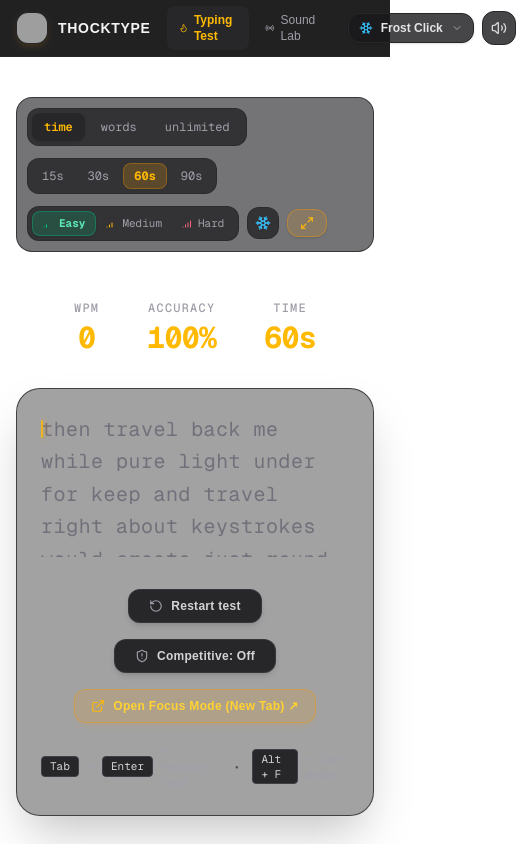
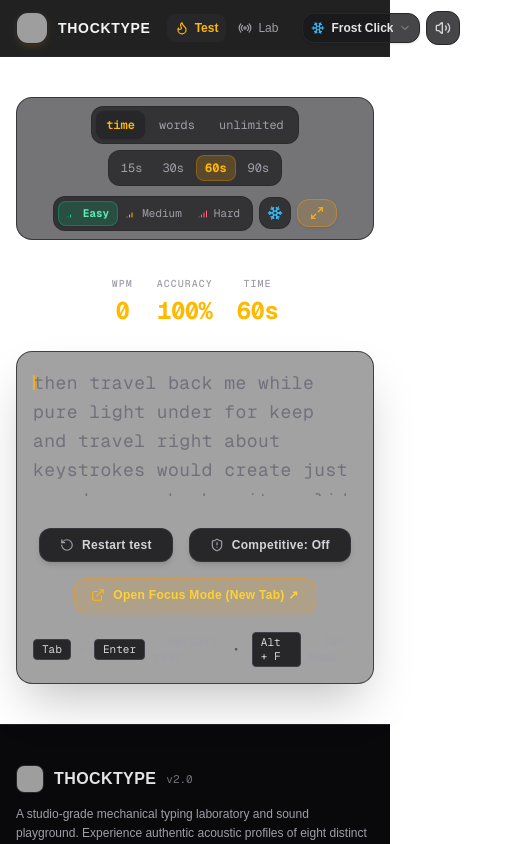
Before and after one commit to Aaryanbanskota/THOCKTYPE, a Next.js app: page /test in a window 390 px wide. Shown: the top 844 px of the page, 516 px wide, since content can reach past the window. Built offline with nearby package versions, Linux system fonts and the light colour scheme; grey boxes are pictures that could not be loaded.

Commit message:
feat: make entire site fully responsive across mobile, tablet, laptop, and desktop

```diff
--- a/src/components/Footer.tsx
+++ b/src/components/Footer.tsx
@@ -17,7 +17,7 @@ export function Footer() {
   return (
     <footer className="w-full border-t border-zinc-800/80 bg-zinc-950 text-zinc-400 py-10 mt-auto">
       <div className="max-w-7xl mx-auto px-4 sm:px-6 lg:px-8">
-        <div className="grid grid-cols-1 md:grid-cols-4 gap-8 pb-8 border-b border-zinc-800/60">
+        <div className="grid grid-cols-1 sm:grid-cols-2 md:grid-cols-4 gap-6 sm:gap-8 pb-8 border-b border-zinc-800/60">
 
           {/* Col 1: About */}
           <div className="md:col-span-2 space-y-3">
@@ -94,7 +94,7 @@ export function Footer() {
         </div>
 
         <div className="pt-6 flex flex-col sm:flex-row items-center justify-between gap-4 text-xs text-zinc-500">
-          <p>© 2026 THOCKTYPE • Open mechanical typing laboratory. No sign-up required.</p>
+          <p className="text-center sm:text-left">© 2026 THOCKTYPE • Open mechanical typing laboratory. No sign-up required.</p>
           <div className="flex items-center gap-4">
             <Link href="/test" className="hover:text-zinc-300">Typing Test</Link>
             <span>•</span>
--- a/src/components/Header.tsx
+++ b/src/components/Header.tsx
@@ -85,25 +85,25 @@ export function Header() {
         <nav className="flex items-center gap-1 text-xs font-medium text-zinc-400">
           <Link
             href="/test"
-            className={`px-3 py-1.5 rounded-lg transition-colors flex items-center gap-1.5 ${
+            className={`px-2 xs:px-3 py-1.5 rounded-lg transition-colors flex items-center gap-1.5 ${
               pathname === '/test'
                 ? 'bg-zinc-800/90 text-amber-400 font-semibold'
                 : 'hover:text-zinc-200 hover:bg-zinc-900/60'
             }`}
           >
             <Flame className="w-3.5 h-3.5" />
-            <span>Typing Test</span>
+            <span><span className="hidden xs:inline">Typing </span>Test</span>
           </Link>
           <Link
             href="/sounds"
-            className={`px-3 py-1.5 rounded-lg transition-colors flex items-center gap-1.5 ${
+            className={`px-2 xs:px-3 py-1.5 rounded-lg transition-colors flex items-center gap-1.5 ${
               pathname === '/sounds'
                 ? 'bg-zinc-800/90 text-amber-400 font-semibold'
                 : 'hover:text-zinc-200 hover:bg-zinc-900/60'
             }`}
           >
             <Radio className="w-3.5 h-3.5" />
-            <span>Sound Lab</span>
+            <span><span className="hidden xs:inline">Sound </span>Lab</span>
           </Link>
           <Link
             href="/#lineup"
@@ -115,7 +115,7 @@ export function Header() {
         </nav>
 
         {/* Right: Clean Compact Controls (Switch Selector + Sound Popover) */}
-        <div className="flex items-center gap-2">
+        <div className="flex items-center gap-1.5 sm:gap-2">
 
           {/* 1. Compact Switch Selector Pill */}
           <div className="relative" ref={switchMenuRef}>
@@ -125,7 +125,7 @@ export function Header() {
                 setIsSwitchMenuOpen(!isSwitchMenuOpen);
                 setIsAudioMenuOpen(false);
               }}
-              className="flex items-center gap-2 px-2.5 py-1.5 rounded-xl bg-zinc-900/80 hover:bg-zinc-800/80 border border-zinc-800 text-xs text-zinc-200 transition-all shadow-sm"
+              className="flex items-center gap-1.5 sm:gap-2 px-2 sm:px-2.5 py-1.5 rounded-xl bg-zinc-900/80 hover:bg-zinc-800/80 border border-zinc-800 text-xs text-zinc-200 transition-all shadow-sm cursor-pointer"
               title="Change mechanical switch sound"
             >
               <SwitchIcon
@@ -133,7 +133,7 @@ export function Header() {
                 className="w-3.5 h-3.5 shrink-0"
                 style={{ color: currentProfile?.color }}
               />
-              <span className="font-semibold text-zinc-200 text-xs max-w-[100px] sm:max-w-[130px] truncate">
+              <span className="font-semibold text-zinc-200 text-xs max-w-[65px] xs:max-w-[100px] sm:max-w-[130px] truncate">
                 {currentProfile?.name}
               </span>
               <ChevronDown className="w-3 h-3 text-zinc-400 shrink-0" />
@@ -141,7 +141,7 @@ export function Header() {
 
             {/* Switch Selection Popover */}
             {isSwitchMenuOpen && (
-              <div className="absolute right-0 mt-2 w-72 rounded-2xl bg-zinc-900/95 backdrop-blur-xl border border-zinc-800 p-2 shadow-2xl z-50 animate-in fade-in zoom-in-95 duration-100">
+              <div className="absolute right-0 mt-2 w-[calc(100vw-1.5rem)] max-w-xs sm:w-72 rounded-2xl bg-zinc-900/95 backdrop-blur-xl border border-zinc-800 p-2 shadow-2xl z-50 animate-in fade-in zoom-in-95 duration-100 max-h-[80vh] overflow-y-auto">
                 <div className="px-2.5 py-1.5 mb-1.5 flex items-center justify-between border-b border-zinc-800/80">
                   <span className="text-[11px] font-semibold text-zinc-400 uppercase tracking-wider">
                     Select Mechanical Switch
@@ -149,7 +149,7 @@ export function Header() {
                   <button
                     type="button"
                     onClick={() => setIsSwitchMenuOpen(false)}
-                    className="text-zinc-500 hover:text-zinc-300"
+                    className="text-zinc-500 hover:text-zinc-300 cursor-pointer"
                   >
                     <X className="w-3.5 h-3.5" />
                   </button>
@@ -168,7 +168,7 @@ export function Header() {
                           setIsSwitchMenuOpen(false);
                           playKey('KeyF', id);
                         }}
-                        className={`w-full flex items-center justify-between px-2.5 py-2 rounded-xl text-left text-xs transition-all ${
+                        className={`w-full flex items-center justify-between px-2.5 py-2 rounded-xl text-left text-xs transition-all cursor-pointer ${
                           isSelected
                             ? 'bg-zinc-800 text-zinc-100 font-semibold ring-1 ring-zinc-700'
                             : 'text-zinc-300 hover:bg-zinc-800/60'
@@ -204,7 +204,7 @@ export function Header() {
                 setIsAudioMenuOpen(!isAudioMenuOpen);
                 setIsSwitchMenuOpen(false);
               }}
-              className={`p-2 rounded-xl border transition-all ${
+              className={`p-2 rounded-xl border transition-all cursor-pointer ${
                 isAudioMenuOpen
                   ? 'bg-amber-500/20 border-amber-500/40 text-amber-400 shadow-md'
                   : 'bg-zinc-900/80 hover:bg-zinc-800/80 border-zinc-800 text-zinc-300'
@@ -220,7 +220,7 @@ export function Header() {
 
             {/* Audio Controls Popover */}
             {isAudioMenuOpen && (
-              <div className="absolute right-0 mt-2 w-72 rounded-2xl bg-zinc-900/95 backdrop-blur-xl border border-zinc-800 p-4 shadow-2xl z-50 animate-in fade-in zoom-in-95 duration-100 space-y-4">
+              <div className="absolute right-0 mt-2 w-[calc(100vw-1.5rem)] max-w-xs sm:w-72 rounded-2xl bg-zinc-900/95 backdrop-blur-xl border border-zinc-800 p-4 shadow-2xl z-50 animate-in fade-in zoom-in-95 duration-100 space-y-4">
 
                 {/* Header */}
                 <div className="flex items-center justify-between pb-2 border-b border-zinc-800">
--- a/src/components/TypingTest.tsx
+++ b/src/components/TypingTest.tsx
@@ -500,14 +500,16 @@ Benchmark verified: ${window.location.origin}`;
     <div className="w-full max-w-4xl mx-auto flex flex-col items-center">
 
       {/* Test Config Toolbar (Mode, Time / Words, Sound Switcher & Focus Mode CTA) */}
-      <div className="w-full flex flex-wrap items-center justify-between gap-3 mb-8 bg-zinc-900/60 p-2.5 rounded-2xl border border-zinc-800/80 backdrop-blur-sm">
+      <div className="w-full flex flex-col md:flex-row items-center justify-between gap-2.5 sm:gap-3 mb-6 sm:mb-8 bg-zinc-900/60 p-2 sm:p-2.5 rounded-2xl border border-zinc-800/80 backdrop-blur-sm">
 
+        {/* Left Section: Mode Selector + Sub-options */}
+        <div className="flex flex-wrap items-center justify-center sm:justify-start gap-1.5 sm:gap-2">
           {/* Mode Selector (Time, Words, Unlimited) */}
           <div className="flex items-center gap-1 bg-zinc-950/60 p-1 rounded-xl border border-zinc-800/60 text-xs font-mono">
             <button
               type="button"
               onClick={() => { setMode('time'); resetTest(); }}
-            className={`px-3 py-1.5 rounded-lg transition-all ${
+              className={`px-2.5 sm:px-3 py-1.5 rounded-lg transition-all cursor-pointer ${
                 mode === 'time'
                   ? 'bg-zinc-800 text-amber-400 font-semibold shadow-sm'
                   : 'text-zinc-400 hover:text-zinc-200'
@@ -518,7 +520,7 @@ Benchmark verified: ${window.location.origin}`;
             <button
               type="button"
               onClick={() => { setMode('words'); resetTest(); }}
-            className={`px-3 py-1.5 rounded-lg transition-all ${
+              className={`px-2.5 sm:px-3 py-1.5 rounded-lg transition-all cursor-pointer ${
                 mode === 'words'
                   ? 'bg-zinc-800 text-amber-400 font-semibold shadow-sm'
                   : 'text-zinc-400 hover:text-zinc-200'
@@ -529,7 +531,7 @@ Benchmark verified: ${window.location.origin}`;
             <button
               type="button"
               onClick={() => { setMode('unlimited'); resetTest(); }}
-            className={`px-3 py-1.5 rounded-lg transition-all ${
+              className={`px-2.5 sm:px-3 py-1.5 rounded-lg transition-all cursor-pointer ${
                 mode === 'unlimited'
                   ? 'bg-zinc-800 text-amber-400 font-semibold shadow-sm'
                   : 'text-zinc-400 hover:text-zinc-200'
@@ -547,7 +549,7 @@ Benchmark verified: ${window.location.origin}`;
                   key={sec}
                   type="button"
                   onClick={() => { setDuration(sec); resetTest(); }}
-                className={`px-2.5 py-1 rounded-lg transition-all ${
+                  className={`px-2 sm:px-2.5 py-1 rounded-lg transition-all cursor-pointer ${
                     duration === sec
                       ? 'bg-amber-500/20 text-amber-400 font-bold border border-amber-500/30'
                       : 'text-zinc-400 hover:text-zinc-200'
@@ -566,7 +568,7 @@ Benchmark verified: ${window.location.origin}`;
                   key={cnt}
                   type="button"
                   onClick={() => { setWordTarget(cnt); resetTest(); }}
-                className={`px-2.5 py-1 rounded-lg transition-all ${
+                  className={`px-2 sm:px-2.5 py-1 rounded-lg transition-all cursor-pointer ${
                     wordTarget === cnt
                       ? 'bg-amber-500/20 text-amber-400 font-bold border border-amber-500/30'
                       : 'text-zinc-400 hover:text-zinc-200'
@@ -577,9 +579,10 @@ Benchmark verified: ${window.location.origin}`;
               ))}
             </div>
           )}
+        </div>
 
         {/* Right Section: Difficulty Mode, Switch Icon (compact, no text), Zen Focus */}
-        <div className="flex items-center gap-2">
+        <div className="flex flex-wrap items-center justify-center sm:justify-end gap-1.5 sm:gap-2">
           {/* Difficulty Mode Selector: Small icon buttons (easy, medium, hard) */}
           <div className="flex items-center bg-zinc-950/60 p-1 rounded-xl border border-zinc-800/60 text-xs font-mono">
             {(['easy', 'medium', 'hard'] as DifficultyMode[]).map((d) => {
@@ -589,7 +592,7 @@ Benchmark verified: ${window.location.origin}`;
                   key={d}
                   type="button"
                   onClick={() => setDifficulty(d)}
-                  className={`flex items-center gap-1 px-2.5 py-1 rounded-lg transition-all cursor-pointer ${
+                  className={`flex items-center gap-1 px-2 sm:px-2.5 py-1 rounded-lg transition-all cursor-pointer ${
                     isSelected
                       ? d === 'easy'
                         ? 'bg-emerald-500/20 text-emerald-300 border border-emerald-500/40 font-bold shadow-sm'
@@ -640,41 +643,41 @@ Benchmark verified: ${window.location.origin}`;
             title="Open pure Zen Focus Mode in a new tab (Shortcut: Alt + F)"
           >
             <Maximize2 className="w-3.5 h-3.5 text-amber-400 group-hover:scale-110 transition-transform" />
-            <span className="hidden sm:inline">Zen Focus ↗</span>
+            <span className="hidden xs:inline">Zen Focus ↗</span>
           </a>
         </div>
 
       </div>
 
       {/* Main Stats Header (Directly matching user screenshot layout: WPM, Accuracy, Time) */}
-      <div className="w-full flex justify-center items-center gap-12 sm:gap-16 py-4 mb-4 select-none">
+      <div className="w-full flex justify-center items-center gap-6 xs:gap-10 sm:gap-16 py-3 sm:py-4 mb-3 sm:mb-4 select-none">
 
         {/* WPM */}
         <div className="flex flex-col items-center">
-          <span className="text-xs font-mono font-medium tracking-widest uppercase text-zinc-400 mb-1">
+          <span className="text-[10px] sm:text-xs font-mono font-medium tracking-widest uppercase text-zinc-400 mb-1">
             WPM
           </span>
-          <span className="text-3xl sm:text-4xl font-mono font-bold text-amber-400 tracking-tight">
+          <span className="text-2xl xs:text-3xl sm:text-4xl font-mono font-bold text-amber-400 tracking-tight">
             {wpm}
           </span>
         </div>
 
         {/* Accuracy */}
         <div className="flex flex-col items-center">
-          <span className="text-xs font-mono font-medium tracking-widest uppercase text-zinc-400 mb-1">
+          <span className="text-[10px] sm:text-xs font-mono font-medium tracking-widest uppercase text-zinc-400 mb-1">
             Accuracy
           </span>
-          <span className="text-3xl sm:text-4xl font-mono font-bold text-amber-400 tracking-tight">
+          <span className="text-2xl xs:text-3xl sm:text-4xl font-mono font-bold text-amber-400 tracking-tight">
             {accuracy}%
           </span>
         </div>
 
         {/* Time */}
         <div className="flex flex-col items-center">
-          <span className="text-xs font-mono font-medium tracking-widest uppercase text-zinc-400 mb-1">
+          <span className="text-[10px] sm:text-xs font-mono font-medium tracking-widest uppercase text-zinc-400 mb-1">
             Time
           </span>
-          <span className="text-3xl sm:text-4xl font-mono font-bold text-amber-400 tracking-tight">
+          <span className="text-2xl xs:text-3xl sm:text-4xl font-mono font-bold text-amber-400 tracking-tight">
             {mode === 'time' ? `${timeLeft}s` : `${elapsedSeconds}s`}
           </span>
         </div>
@@ -685,7 +688,7 @@ Benchmark verified: ${window.location.origin}`;
       {!isFinished ? (
         <div
           onClick={() => inputRef.current?.focus()}
-          className="relative w-full cursor-text rounded-3xl bg-zinc-900/40 border border-zinc-800/80 p-6 sm:p-10 shadow-2xl transition-all hover:border-zinc-700/80"
+          className="relative w-full cursor-text rounded-2xl sm:rounded-3xl bg-zinc-900/40 border border-zinc-800/80 p-4 xs:p-6 sm:p-10 shadow-2xl transition-all hover:border-zinc-700/80"
         >
           {/* Hidden real input that captures keystrokes */}
           <input
@@ -707,7 +710,7 @@ Benchmark verified: ${window.location.origin}`;
           {/* Rendered Text with Caret and Character States */}
           <div
             ref={textContainerRef}
-            className="h-36 sm:h-44 overflow-hidden font-mono text-xl sm:text-2xl lg:text-[28px] leading-relaxed tracking-wide select-none text-zinc-400 transition-all"
+            className="h-32 xs:h-36 sm:h-44 overflow-hidden font-mono text-lg xs:text-xl sm:text-2xl lg:text-[28px] leading-relaxed tracking-wide select-none text-zinc-400 transition-all"
           >
             {fullText.split('').map((char, index) => {
               const typedChar = input[index];
@@ -812,10 +815,10 @@ Benchmark verified: ${window.location.origin}`;
          * REDESIGNED PREMIUM PERFORMANCE SCORECARD
          * Clean, bespoke audio-engineering layout with interactive area chart
          * ========================================================================= */
-        <div className="w-full rounded-3xl bg-zinc-900/80 border border-zinc-800/90 p-6 sm:p-10 shadow-2xl backdrop-blur-xl animate-in fade-in zoom-in-95 duration-200">
+        <div className="w-full rounded-2xl sm:rounded-3xl bg-zinc-900/80 border border-zinc-800/90 p-4 xs:p-6 sm:p-10 shadow-2xl backdrop-blur-xl animate-in fade-in zoom-in-95 duration-200">
 
           {/* Scorecard Header & Switch Attribution */}
-          <div className="flex flex-col sm:flex-row items-start sm:items-center justify-between gap-4 pb-6 border-b border-zinc-800/80">
+          <div className="flex flex-col sm:flex-row items-start sm:items-center justify-between gap-4 pb-5 sm:pb-6 border-b border-zinc-800/80">
             <div>
               <div className="flex items-center gap-2 flex-wrap">
                 <span className="w-2 h-2 rounded-full bg-emerald-400 animate-ping" />
@@ -1003,7 +1006,7 @@ Benchmark verified: ${window.location.origin}`;
           )}
 
           {/* Secondary Stats Strip: High-Precision Physics */}
-          <div className="grid grid-cols-2 sm:grid-cols-4 gap-3 py-6 border-b border-zinc-800/80 text-xs font-mono">
+          <div className="grid grid-cols-1 xs:grid-cols-2 lg:grid-cols-4 gap-3 py-6 border-b border-zinc-800/80 text-xs font-mono">
             <div className="p-3.5 rounded-2xl bg-zinc-950/60 border border-zinc-800/80">
               <span className="text-zinc-400 block text-[11px] mb-1">Keystroke Accounting</span>
               <span className="text-emerald-400 font-bold">{results?.correctChars}</span> correct
@@ -1107,43 +1110,43 @@ Benchmark verified: ${window.location.origin}`;
           )}
 
           {/* Scorecard Action Buttons */}
-          <div className="mt-8 flex flex-wrap items-center justify-between gap-4">
+          <div className="mt-6 sm:mt-8 flex flex-col sm:flex-row items-stretch sm:items-center justify-between gap-3 sm:gap-4">
 
             <button
               type="button"
               onClick={resetTest}
-              className="flex items-center gap-2.5 px-6 py-3 rounded-2xl bg-amber-500 hover:bg-amber-400 text-zinc-950 text-xs font-bold tracking-wide shadow-lg shadow-amber-500/25 transition-all hover:scale-105 active:scale-95"
+              className="w-full sm:w-auto flex items-center justify-center gap-2.5 px-6 py-3 rounded-2xl bg-amber-500 hover:bg-amber-400 text-zinc-950 text-xs font-bold tracking-wide shadow-lg shadow-amber-500/25 transition-all hover:scale-105 active:scale-95 cursor-pointer"
             >
               <RotateCcw className="w-4 h-4" />
               <span>Next Test (Tab + Enter)</span>
             </button>
 
-            <div className="flex flex-wrap items-center gap-3">
+            <div className="flex flex-wrap items-center justify-center sm:justify-end gap-2 sm:gap-3 w-full sm:w-auto">
               <button
                 type="button"
                 onClick={copyScore}
-                className="flex items-center gap-2 px-4 py-2.5 rounded-xl bg-zinc-800 hover:bg-zinc-700 text-zinc-200 text-xs font-semibold tracking-wide border border-zinc-700/60 shadow-md transition-all active:scale-95"
+                className="flex-1 sm:flex-initial flex items-center justify-center gap-2 px-3.5 py-2.5 rounded-xl bg-zinc-800 hover:bg-zinc-700 text-zinc-200 text-xs font-semibold tracking-wide border border-zinc-700/60 shadow-md transition-all active:scale-95 cursor-pointer"
               >
                 {copied ? <Check className="w-4 h-4 text-emerald-400" /> : <Copy className="w-4 h-4 text-zinc-400" />}
                 <span>{copied ? 'Scorecard Copied!' : 'Copy Score'}</span>
               </button>
 
               <a
-                href={`/focus?duration=${mode === 'time' ? duration : 0}&pack=${activePack}`}
+                href={`/focus?duration=${mode === 'time' ? duration : 0}&pack=${activePack}&diff=${difficulty}`}
                 target="_blank"
                 rel="noopener noreferrer"
-                className="flex items-center gap-2 px-4 py-2.5 rounded-xl bg-zinc-800 hover:bg-zinc-700 text-zinc-200 text-xs font-semibold tracking-wide border border-zinc-700/60 shadow-md transition-all active:scale-95"
+                className="flex-1 sm:flex-initial flex items-center justify-center gap-2 px-3.5 py-2.5 rounded-xl bg-zinc-800 hover:bg-zinc-700 text-zinc-200 text-xs font-semibold tracking-wide border border-zinc-700/60 shadow-md transition-all active:scale-95"
               >
                 <Maximize2 className="w-4 h-4 text-amber-400" />
-                <span>Open in Focus Mode</span>
+                <span>Focus Mode</span>
               </a>
 
               <Link
                 href="/sounds"
-                className="flex items-center gap-2 px-4 py-2.5 rounded-xl bg-zinc-800 hover:bg-zinc-700 text-zinc-200 text-xs font-semibold tracking-wide border border-zinc-700/60 shadow-md transition-all"
+                className="flex-1 sm:flex-initial flex items-center justify-center gap-2 px-3.5 py-2.5 rounded-xl bg-zinc-800 hover:bg-zinc-700 text-zinc-200 text-xs font-semibold tracking-wide border border-zinc-700/60 shadow-md transition-all"
               >
                 <Layers className="w-4 h-4 text-sky-400" />
-                <span>Switch Studio</span>
+                <span>Sound Studio</span>
               </Link>
             </div>
 
```
Also changed, not shown: src/app/focus/page.tsx (+10 -10 lines), src/app/layout.tsx (+9 -1 lines), src/app/page.tsx (+11 -11 lines), src/app/sounds/page.tsx (+9 -9 lines), src/components/VirtualKeyboard.tsx (+16 -9 lines). Lines whose indentation alone changed are shown as unchanged.
